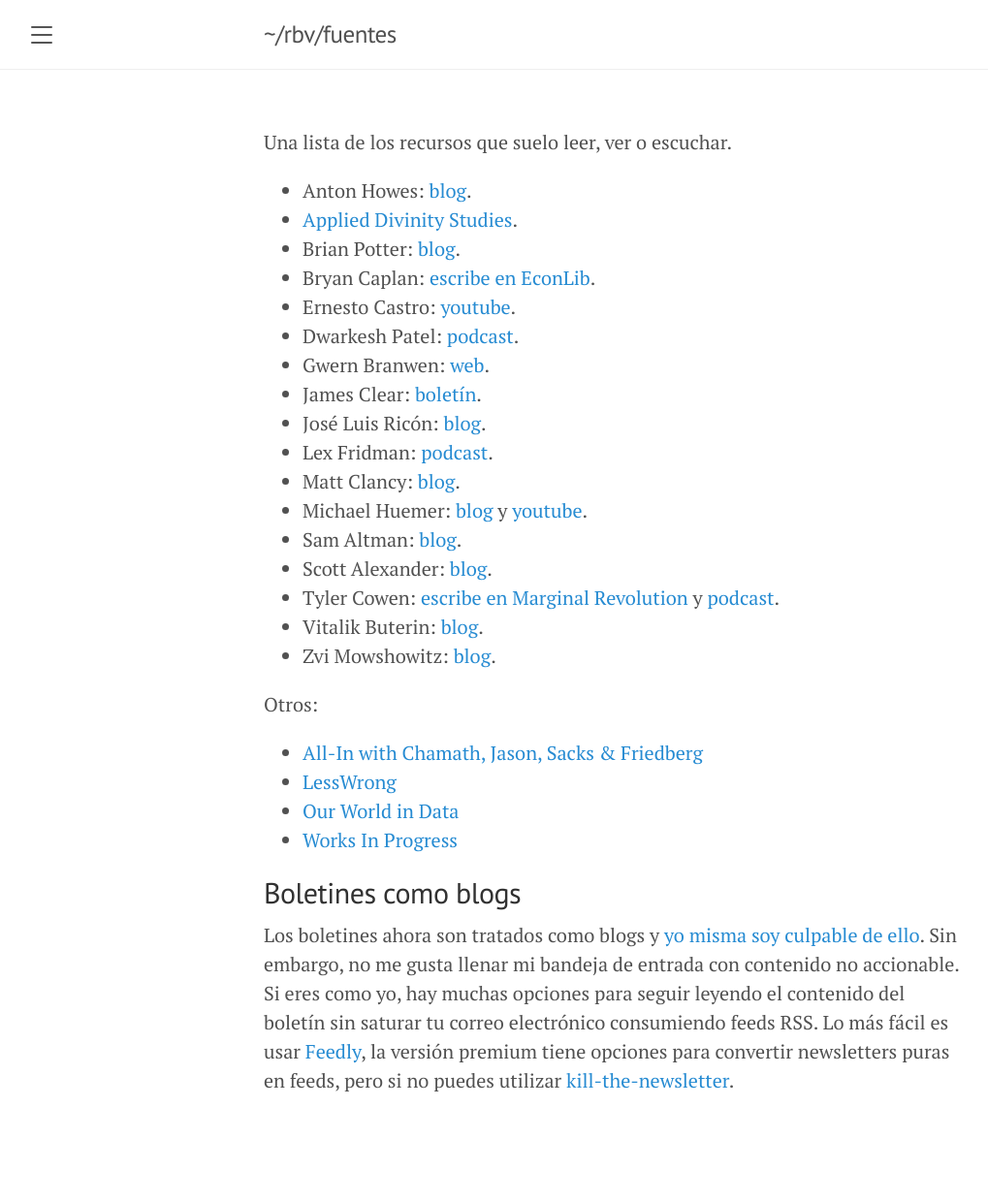
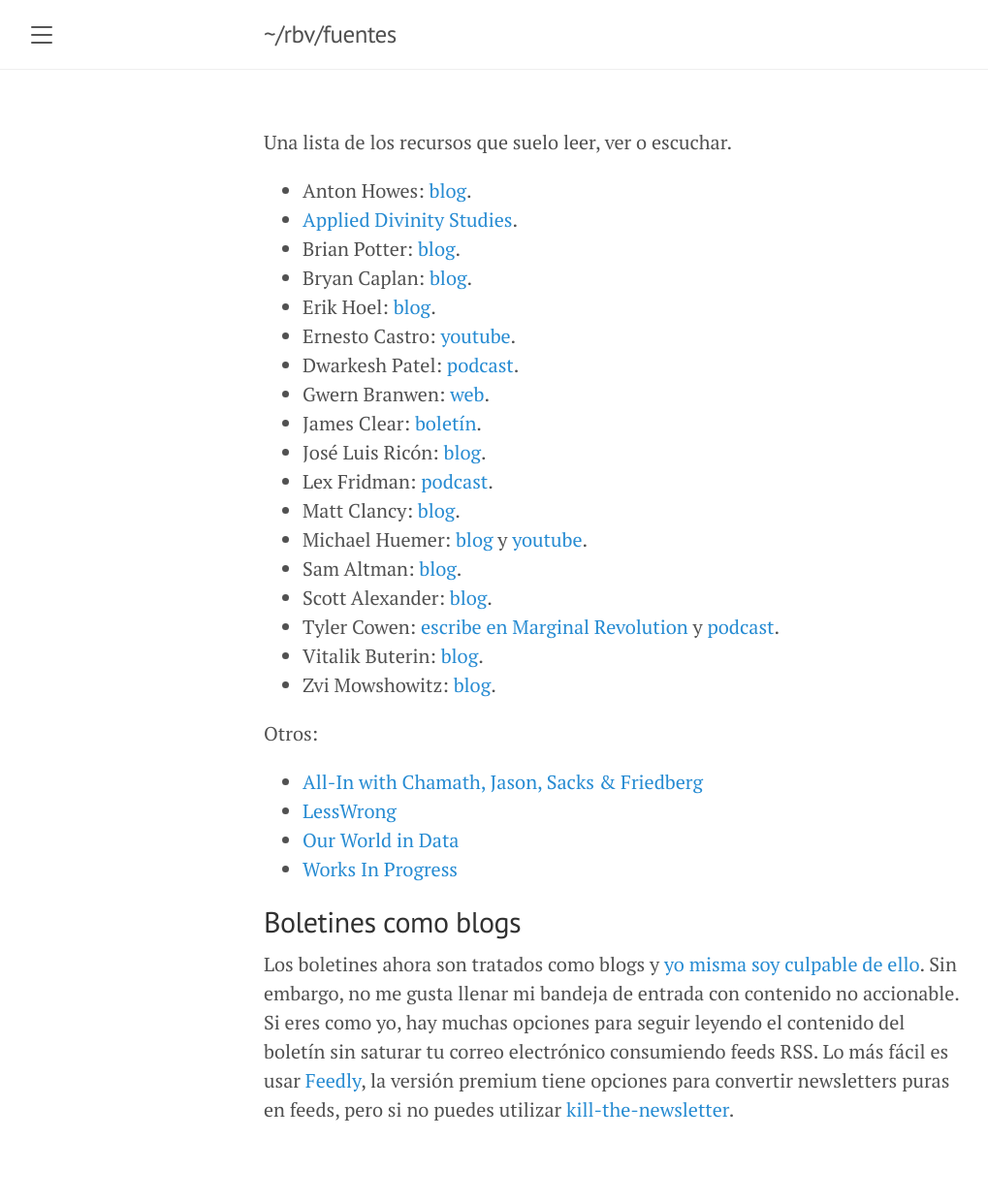
Before and after one commit to rbarbadillo/rbarbadillo.github.io, a Jekyll site: the page built from sources.md, in a window 1280 px wide. Shown: the whole page at 97% size, without its empty margins (8-1027 px from the left). Built offline with Jekyll 4.4.1, drawn with Linux system fonts in a browser that asks for light colours; before the commit the page ends 1210 px from its top, so only the background shows below that.

Commit message:
Update sources.md

```diff
--- a/sources.md
+++ b/sources.md
@@ -8,7 +8,8 @@
 - Anton Howes: [blog](https://antonhowes.substack.com/).
 - [Applied Divinity Studies](https://applieddivinitystudies.com/).
 - Brian Potter: [blog](https://constructionphysics.substack.com/).
-- Bryan Caplan: [escribe en EconLib](https://www.econlib.org/econlog/).
+- Bryan Caplan: [blog](https://betonit.substack.com/).
+- Erik Hoel: [blog](https://erikhoel.substack.com/).
 - Ernesto Castro: [youtube](https://www.youtube.com/user/holamellamololillo).
 - Dwarkesh Patel: [podcast](https://www.youtube.com/c/DwarkeshPatel).
 - Gwern Branwen: [web](https://www.gwern.net/).
```
